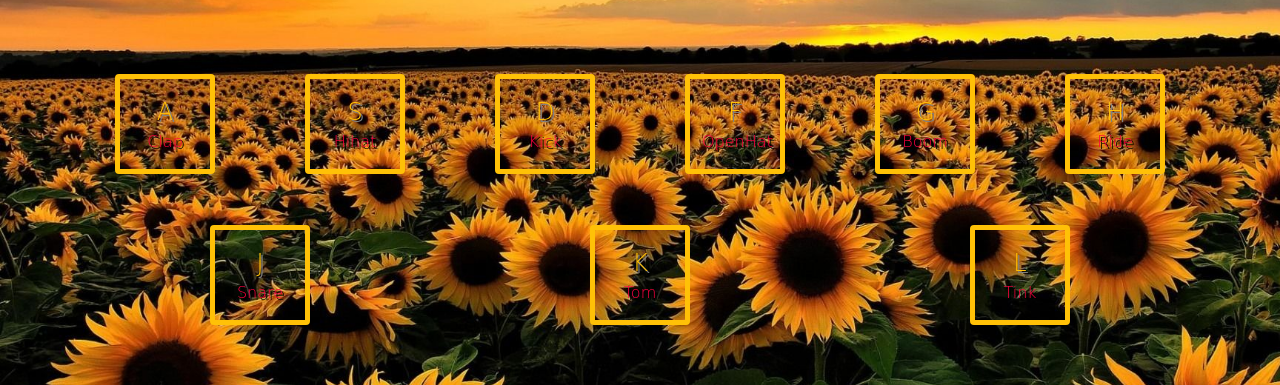
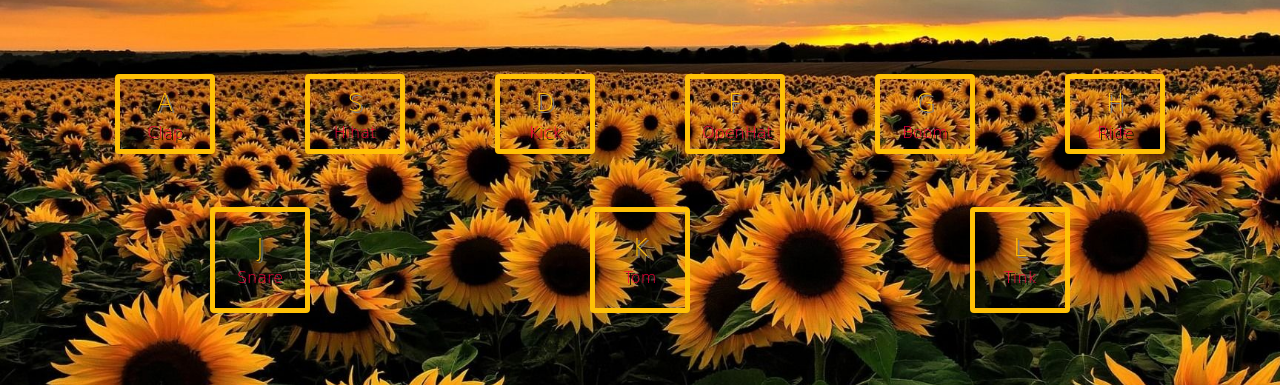
Before and after one commit to shamanthhegde2/drumKit, a plain HTML site: page index.html in a window 1280 px wide. Shown: the part 246-631 px from the top of the page. Drawn offline with nearby package versions, Linux system fonts and the light colour scheme; a web font is replaced by a local one.

Commit message:
added a favicon

```diff
--- a/index.html
+++ b/index.html
@@ -2,7 +2,7 @@
 <head>
     <meta charset="UTF-8">
     <meta name="viewport" content="width=device-width, initial-scale=1.0">
-
+    <link rel="shortcut icon" href="favicon.ico" type="image/x-icon">
     <link rel="preconnect" href="https://fonts.gstatic.com">
     <link href="https://fonts.googleapis.com/css2?family=Potta+One&display=swap" rel="stylesheet">
 
--- a/style.css
+++ b/style.css
@@ -14,7 +14,7 @@ h1{
 
 .btn{
     width: 100px;
-    height: 100px;
+    height: 70%;
     margin: 10%;
     border-width: 5px;
 }
```
